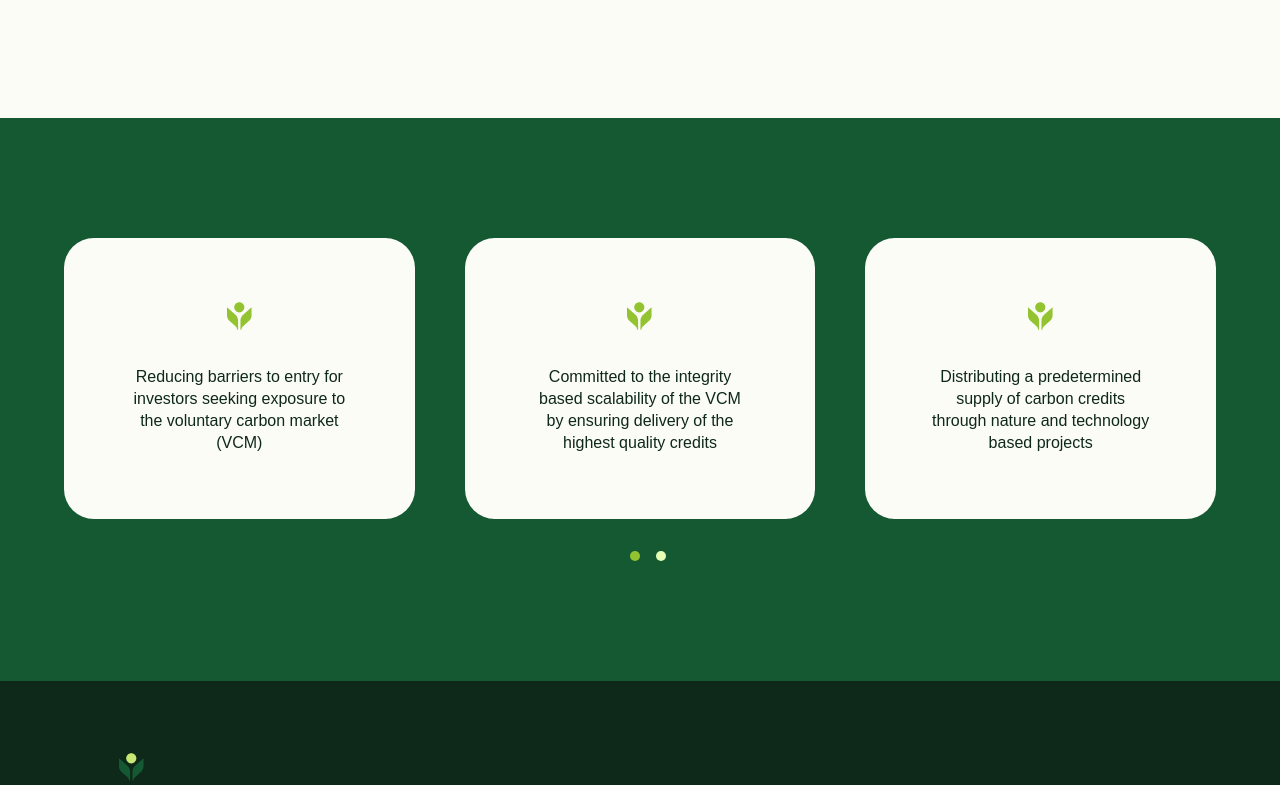
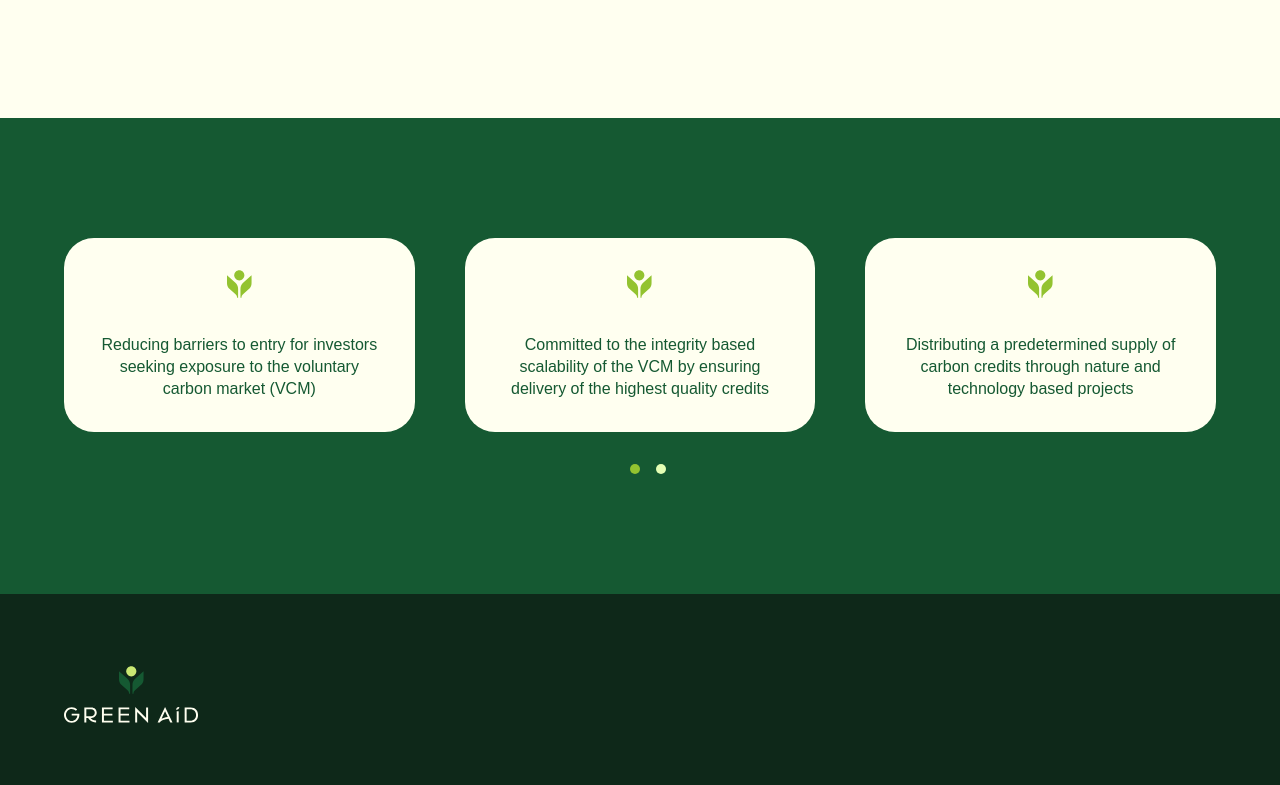
Before and after one commit to Danny-Robinson/GreenAidInvestmentFund, a Next.js app: page / in a window 1280 px wide. Shown: the part 755-1540 px from the top of the page. Built offline with nearby package versions, Linux system fonts and the light colour scheme; a web font is replaced by a local one.

Commit message:
autoplay

```diff
--- a/components/Link/index.tsx
+++ b/components/Link/index.tsx
@@ -3,6 +3,7 @@ import styled from '@emotion/styled';
 import { FC } from 'react';
 import { LinkProps as MuiLinkProps } from '@mui/material/Link';
 import dynamic from 'next/dynamic';
+import { colors } from '../../constants/styleguide';
 
 const MuiLink = dynamic(() => import('@mui/material/Link'), {
   ssr: false,
@@ -64,6 +65,6 @@ export const Link = styled(PrestyledLink)`
   text-decoration: none;
 
   &:hover {
-    text-decoration: underline !important;
+    color: ${colors.Green2} !important;
   }
 `;
--- a/components/Swiper/index.tsx
+++ b/components/Swiper/index.tsx
@@ -3,8 +3,11 @@ import {
   SwiperProps as ReactSwiperProps,
 } from 'swiper/react';
 import 'swiper/css';
+import SwiperCore, { Autoplay } from 'swiper';
 
 interface SwiperProps extends ReactSwiperProps {}
 export const Swiper = ({ children, ...restProps }: SwiperProps) => {
+  SwiperCore.use([Autoplay]);
+
   return <SwiperReact {...restProps}>{children}</SwiperReact>;
 };
--- a/constants/styleguide.ts
+++ b/constants/styleguide.ts
@@ -7,7 +7,7 @@ export const colors = {
   Green2: '#93C330',
   Green3: '#C9E873',
   Green4: '#E4FFB5',
-  White: '#FCFCF7',
+  White: '#FFFFF0',
 };
 
 export const txtProps = {
--- a/page-content/home/HomePage/Commitments/index.tsx
+++ b/page-content/home/HomePage/Commitments/index.tsx
@@ -6,10 +6,8 @@ import { Swiper } from '../../../../components/Swiper';
 import { Txt } from '../../../../components/Txt';
 import { colors, txtProps } from '../../../../constants/styleguide';
 import { useMobile } from '../../../../utils/useMobile';
-import { Thumbs } from 'swiper';
-import { useEffect, useState } from 'react';
+import { useState } from 'react';
 import { GradientBox } from '../../../../components/GradientBox';
-import { SwiperEvents } from 'swiper/types';
 
 export interface CommitmentsProps extends BoxProps {}
 
@@ -35,9 +33,9 @@ const Commitment = ({
       flexDirection="column"
       alignItems="center"
       bgcolor={colors.White}
-      p={8}
+      p={4}
       borderRadius="30px"
-      minHeight={'12vw'}
+      minHeight="130px"
     >
       {isXs && !selected && (
         <GradientBox
@@ -53,7 +51,7 @@ const Commitment = ({
         />
       )}
       <LogoSymbol variant="green" mb={4} />
-      <Txt {...txtProps.body2} color={colors.Black} textAlign="center">
+      <Txt {...txtProps.body2} color={colors.Green1} textAlign="center">
         {text}
       </Txt>
     </Box>
@@ -70,24 +68,21 @@ export const Commitments = ({ ...restProps }: CommitmentsProps) => {
     setSelectedIndex(swiper.realIndex);
   };
 
-  // useEffect(() => {
-  // 	if (swiper?.realIndex !== selectedIndex) {
-  // 		setSelectedIndex(swiper?.realIndex);
-  // 	}
-  // }, [swiper, selectedIndex, setSelectedIndex]);
-
   const onChangeSwiper = (index: number) => swiper?.slideTo(index);
 
-  return (
-    <Box py={15} bgcolor={colors.Green1} {...restProps}>
-      <Container>
+  const content = (
+    <>
       <Swiper
         onSwiper={setSwiper}
         watchSlidesProgress
-          spaceBetween={50}
+        spaceBetween={isXs ? 10 : 50}
         centeredSlides={isXs}
         slidesPerView={isXs ? 1.5 : isSm ? 2 : 3}
         onSlideChange={onSlideChange}
+        autoplay={{
+          delay: 10000,
+          disableOnInteraction: false,
+        }}
       >
         {COPY.map((text, index) => (
           <SwiperSlide key={`swiper-slide-${index}`}>
@@ -113,7 +108,12 @@ export const Commitments = ({ ...restProps }: CommitmentsProps) => {
           );
         })}
       </Box>
-      </Container>
+    </>
+  );
+
+  return (
+    <Box py={15} bgcolor={colors.Green1} {...restProps}>
+      {isXs ? content : <Container>{content}</Container>}
     </Box>
   );
 };
--- a/pages/_app.tsx
+++ b/pages/_app.tsx
@@ -7,6 +7,7 @@ import { useEffect, useState } from 'react';
 import Head from 'next/head';
 import { Footer } from '../components/Footer';
 import './index.css';
+// import { Html } from 'next/document';
 
 interface AppProps extends NextAppProps {
   Component: any;
```
Lines whose indentation alone changed are shown as unchanged.
